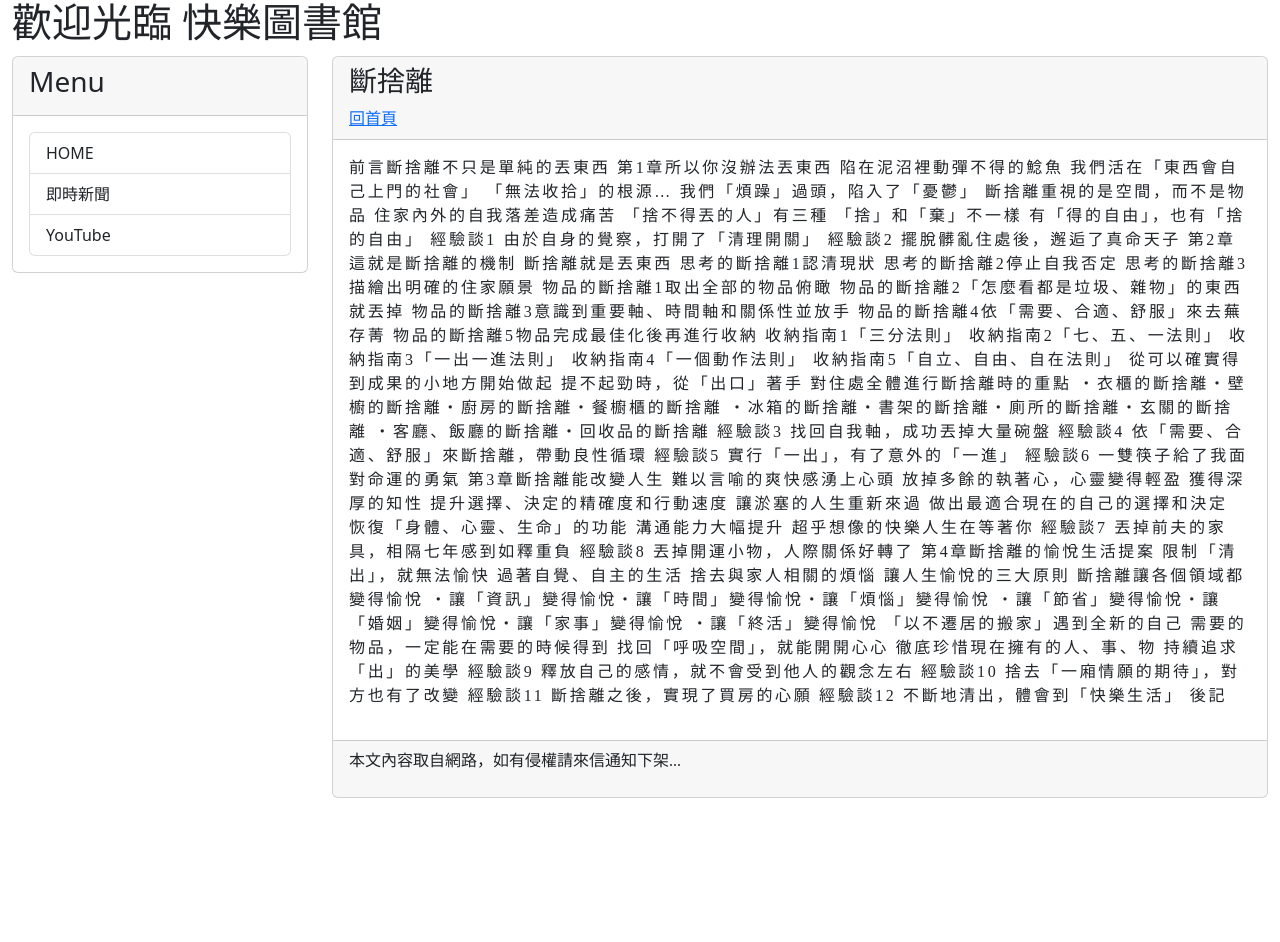
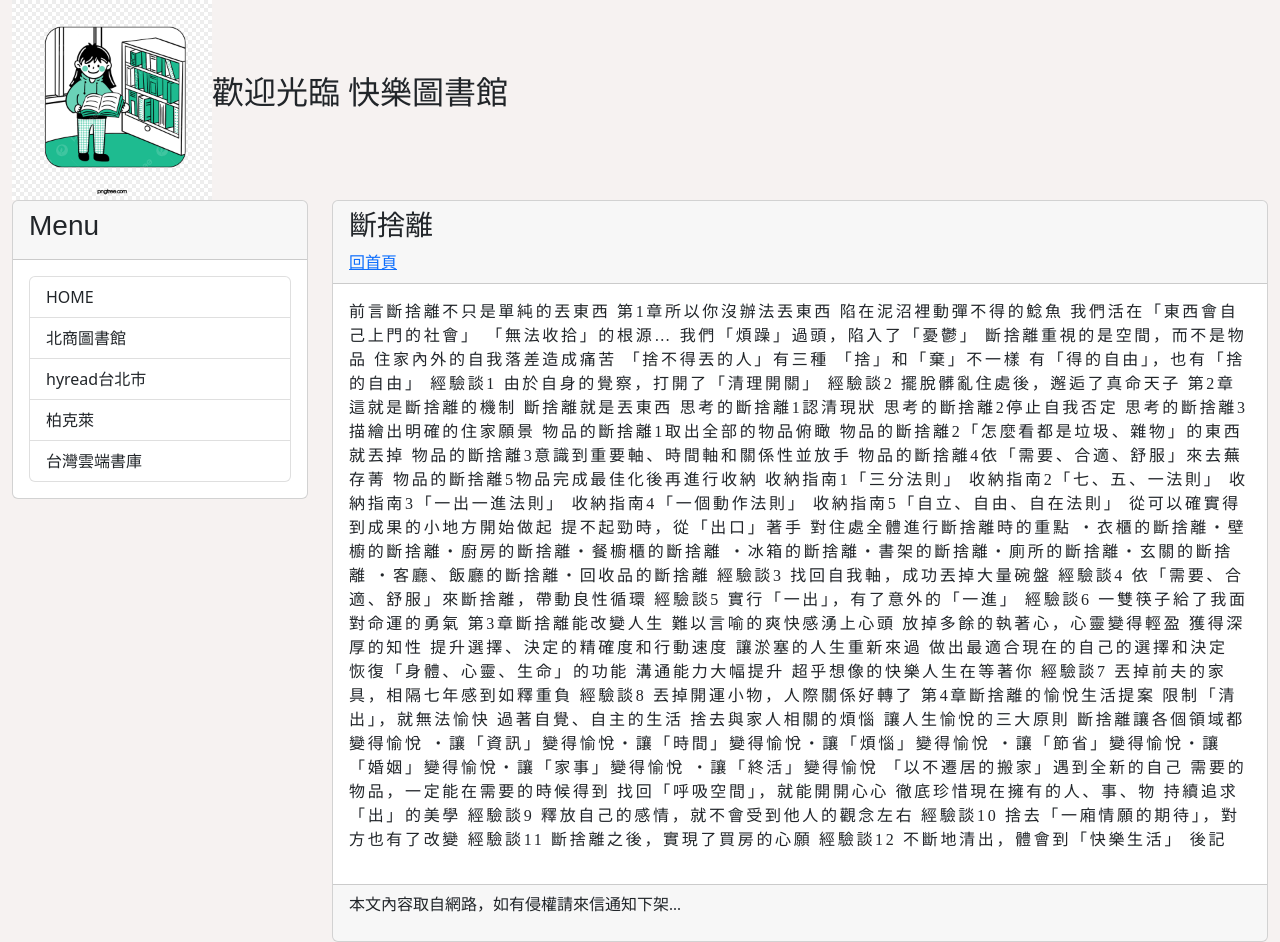
Before and after one commit to 11056027/library27_44, a Django app: a page that uses templates/base.html in a window 1280 px wide. Before the commit the page ends 798 px from the top, so only its background shows below. Run offline with Django 4.2, Linux system fonts and the light colour scheme; data comes from the database, SQL or seed files in the repository; both versions use the stored data as it was after the commit.

Commit message:
1102會資料、改版面

```diff
--- a/library27_44/settings.py
+++ b/library27_44/settings.py
@@ -117,7 +117,11 @@ USE_TZ = True
 # Static files (CSS, JavaScript, Images)
 # https://docs.djangoproject.com/en/4.2/howto/static-files/
 
-STATIC_URL = 'static/'
+STATIC_ROOT = BASE_DIR / 'staticfiles'
+STATICFILES_DIRS = (
+    BASE_DIR / 'static',
+)
+STATIC_URL = '/static/'
 
 # Default primary key field type
 # https://docs.djangoproject.com/en/4.2/ref/settings/#default-auto-field
--- a/templates/base.html
+++ b/templates/base.html
@@ -9,20 +9,22 @@
         </title>
         <link href="https://cdn.jsdelivr.net/npm/bootstrap@5.2.2/dist/css/bootstrap.min.css" rel="stylesheet" integrity="sha384-Zenh87qX5JnK2Jl0vWa8Ck2rdkQ2Bzep5IDxbcnCeuOxjzrPF/et3URy9Bv1WTRi" crossorigin="anonymous">
     </head>
-    <body>
+    <body style="background-color: #F6F2F1;">
         <div class="container-fluid">
             {% include 'header.html' %}
             <div class="row">
                 <div class="col-sm-3 col-md-3">
                     <div class="card">
                         <div class="card-header">
-                            <h3>Menu</h3>
+                            <h3 style="font-family:Arial;">Menu</h3>
                         </div>
                         <div class="card-body">
                             <div class='list-group'>
                                 <a href='/' class='list-group-item'>HOME</a>
-                                <a href='https://google.com/news' class='list-group-item'>即時新聞</a>
-                                <a href='https://youtube.com/' class='list-group-item'>YouTube</a>
+                                <a href='https://library.ntub.edu.tw/wSite/mp' class='list-group-item'>北商圖書館</a>
+                                <a href='https://tpml.ebook.hyread.com.tw/' class='list-group-item'>hyread台北市</a>
+                                <a href='https://www.books.com.tw/web/ebook' class='list-group-item'>柏克萊</a>
+                                <a href='https://www.ebookservice.tw/' class='list-group-item'>台灣雲端書庫</a>
                             </div>
                         </div>
                     </div>
@@ -42,6 +44,11 @@
                     </div>
                 </div>
             </div>
+            <div class="col">
+                <div class="col-sm-3 col-md-3">
+                    <div>
+                </div>
+            </div>
         </div>
         <script src="https://cdn.jsdelivr.net/npm/bootstrap@5.2.2/dist/js/bootstrap.bundle.min.js" integrity="sha384-OERcA2EqjJCMA+/3y+gxIOqMEjwtxJY7qPCqsdltbNJuaOe923+mo//f6V8Qbsw3" crossorigin="anonymous"></script>
     </body>
--- a/templates/header.html
+++ b/templates/header.html
@@ -1,2 +1,10 @@
 <!-- header.html -->
-<h1 style="font-family:微軟正黑體;">歡迎光臨 快樂圖書館</h1>
+<!-- header.html -->
+
+{% load static %}
+
+
+<div class='well'>
+    <img src="{% static "image/image.jpg" %}" width="200" height="200"><h style="font-family:標楷體;font-size: xx-large;">歡迎光臨 快樂圖書館</h>
+    <img style="margin-right: 30px;margin-top: 30px;"></img>
+</div>
--- a/templates/post.html
+++ b/templates/post.html
@@ -7,6 +7,6 @@
 {% endblock %}
 {% block content %}
         <p style='font-family:微軟正黑體;font-size:12pt;letter-spacing:2pt;'>
-            {{ post.body }}</a>
+            {{ post.body | safe}}</a>
         </p>
 {% endblock %}
```
Also changed, not shown: templates/index.html (+19 -4 lines), db.sqlite3, static/image/image.jpg (added).
